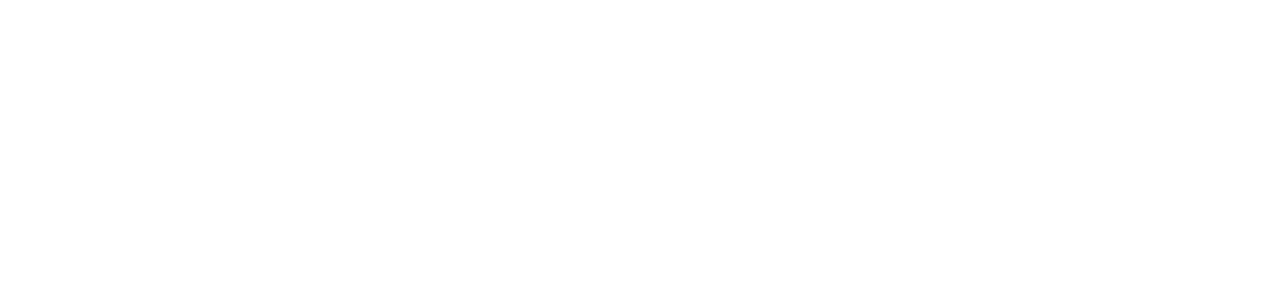
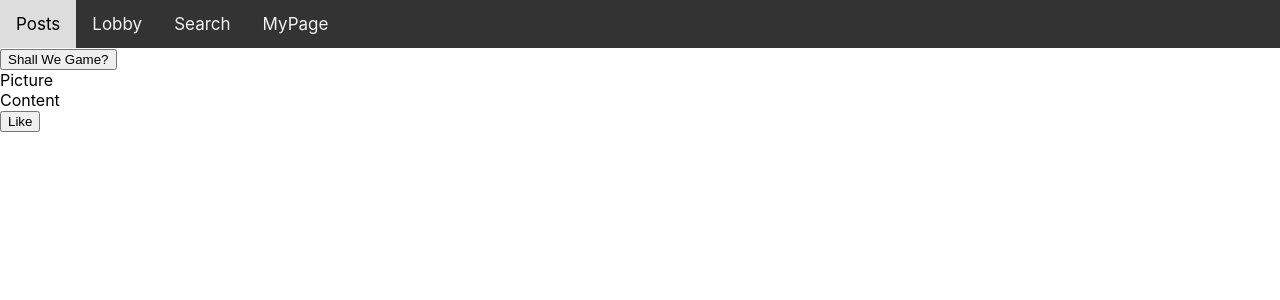
Before and after one commit to swsnu/swpp2020-team17, a React (Create React App) app in the folder frontend/: page / in a window 1280 px wide. Shown: the top 300 px of the page. Built offline with nearby package versions, Linux system fonts and the light colour scheme.

Commit message:
add menubar

```diff
--- a/frontend/src/App.js
+++ b/frontend/src/App.js
@@ -5,6 +5,9 @@ import { connect } from 'react-redux';
 
 import Login  from "./containers/Login/Login";
 import Post   from "./containers/Post/Post";
+import Lobby  from "./containers/Lobby/Lobby";
+import Search from "./containers/Search/Search";
+import MyPage from "./containers/MyPage/MyPage";
 
 class App extends Component {
   render() {
@@ -13,7 +16,9 @@ class App extends Component {
         <div className="App">
           <Switch>
             <Route path="/login/"     exact component={Login} />
-            <Route path="/posts/"      exact component={Post} />
+            <Route path="/"      exact component={Post} />
+            <Route path="/lobby/"      exact component={Lobby} />
+            <Route path="/search/"      exact component={Search} />
           </Switch>
         </div>
       </ConnectedRouter>
--- /dev/null
+++ b/frontend/src/components/MenuBar/MenuBar.css
@@ -0,0 +1,21 @@
+/* Add a black background color to the top navigation */
+.topnav {
+    background-color: #333;
+    overflow: hidden;
+  }
+
+  /* Style the links inside the navigation bar */
+  .topnav a {
+    float: left;
+    color: #f2f2f2;
+    text-align: center;
+    padding: 14px 16px;
+    text-decoration: none;
+    font-size: 17px;
+  }
+
+  /* Change the color of links on hover */
+  .topnav a:hover {
+    background-color: #ddd;
+    color: black;
+  }
--- a/frontend/src/components/MenuBar/MenuBar.js
+++ b/frontend/src/components/MenuBar/MenuBar.js
@@ -0,0 +1,15 @@
+import React from 'react';
+import './MenuBar.css';
+
+const MenuBar = props => {
+    return (
+        <div class="topnav">
+        <a href="http://localhost:3000/">Posts</a>
+        <a href="http://localhost:3000/lobby/">Lobby</a>
+        <a href="http://localhost:3000/search/">Search</a>
+        <a href="http://localhost:3000/">MyPage</a>
+        </div>
+    )
+};
+
+export default MenuBar;
--- a/frontend/src/containers/Lobby/Lobby.js
+++ b/frontend/src/containers/Lobby/Lobby.js
@@ -0,0 +1,16 @@
+import React, { Component } from 'react';
+import MenuBar from '../../components/MenuBar/MenuBar';
+
+class Lobby extends Component {
+
+
+    render() {
+        return (
+            <div>
+                <MenuBar></MenuBar>
+            </div>
+        )
+    }
+}
+
+export default Lobby;
--- a/frontend/src/containers/Post/Post.js
+++ b/frontend/src/containers/Post/Post.js
@@ -1,6 +1,6 @@
 import React, { Component } from 'react';
 import MainPost from '../../components/MainPost/MainPost'
-
+import MenuBar from '../../components/MenuBar/MenuBar'
 
 class Post extends Component {
 
@@ -9,6 +9,7 @@ class Post extends Component {
         return (
             <div>
                 <div className="Menu"></div>
+                <MenuBar></MenuBar>
                 <div className="TagWrapper"></div>
                 <div className="MainPostWrapper">
                     <MainPost></MainPost>
--- a/frontend/src/containers/Search/Search.js
+++ b/frontend/src/containers/Search/Search.js
@@ -0,0 +1,16 @@
+import React, { Component } from 'react';
+import MenuBar from '../../components/MenuBar/MenuBar';
+
+class Search extends Component {
+
+
+    render() {
+        return (
+            <div>
+                <MenuBar></MenuBar>
+            </div>
+        )
+    }
+}
+
+export default Search;
```
Also changed, not shown: 1 other file (tests, documents, lock files or other folders).
